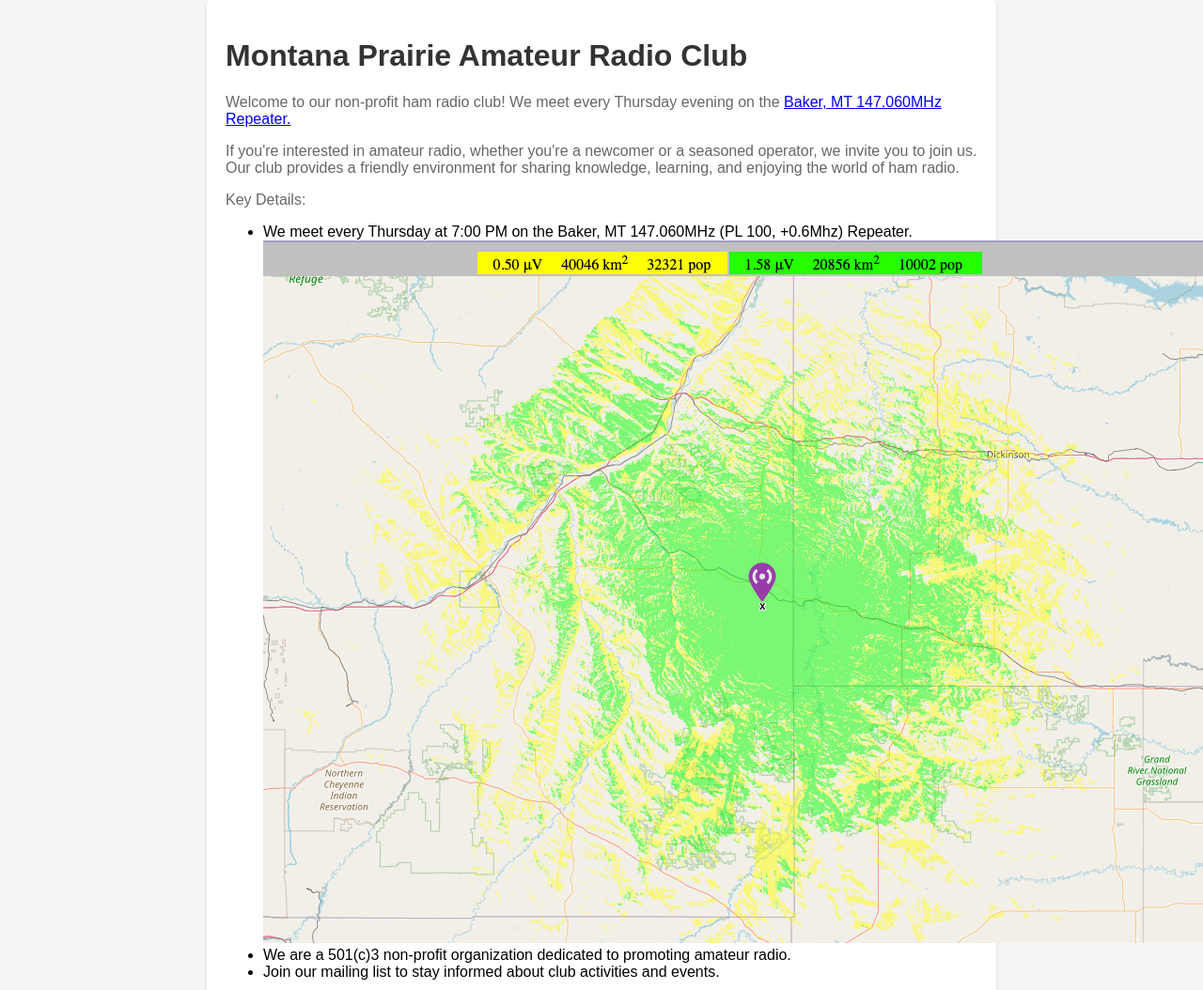
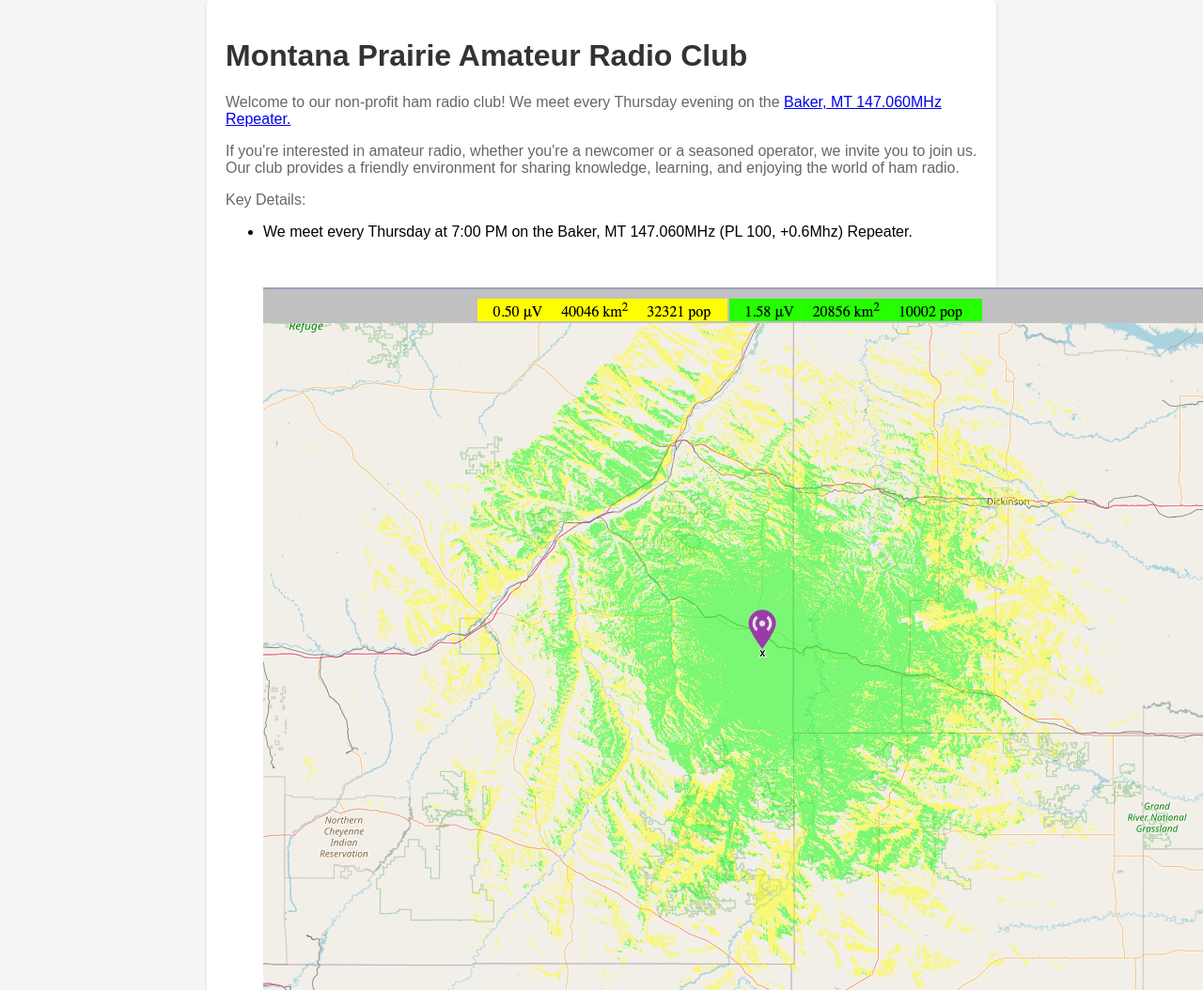
Before and after one commit to neilwillgettoit/montanaprairiearc.org, a plain HTML site: page index.html in a window 1280 px wide. Shown: the top 1054 px of the page at 94% size. Drawn offline with Linux system fonts and the light colour scheme.

Commit message:
Update index.html

```diff
--- a/index.html
+++ b/index.html
@@ -29,6 +29,10 @@
             font-weight: bold;
             color: #007bff;
         }
+        .marginauto {
+            margin: 50px auto 20px;
+            display: block
+        }
     </style>
 </head>
 <body>
@@ -39,7 +43,7 @@
         <p>Key Details:</p>
         <ul>
             <li>We meet every Thursday at 7:00 PM on the Baker, MT 147.060MHz (PL 100, +0.6Mhz) Repeater.</li>
-            <img src="https://github.com/neilwillgettoit/montanaprairiearc.org/blob/main/MTPARC-coverage.png?raw=true"></img>
+            <img class="marginauto" src="https://github.com/neilwillgettoit/montanaprairiearc.org/blob/main/MTPARC-coverage.png?raw=true" alt="centered image"></img>
             <li>We are a 501(c)3 non-profit organization dedicated to promoting amateur radio.</li>
             <li>Join our mailing list to stay informed about club activities and events.</li>
         </ul>
```
